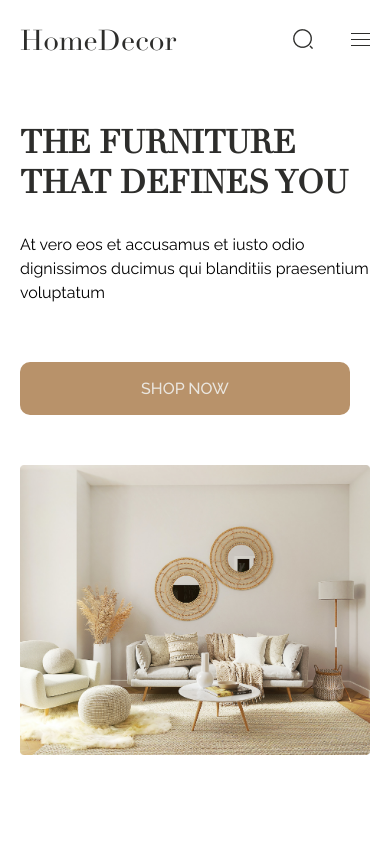
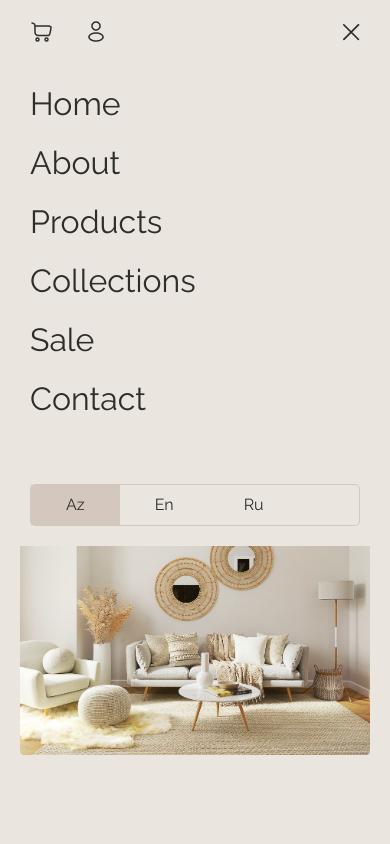
Before and after one commit to Murad268/firnuture, a plain HTML site: page index.html in a window 390 px wide. Both pictures are taken after a click on the element 360 px from the left and 48 px from the top of the page. Shown: the top 844 px of the page. Drawn offline with Linux system fonts and the light colour scheme; a web font is replaced by a local one.

Commit message:
navbarMenu

```diff
--- a/css/_home.scss
+++ b/css/_home.scss
@@ -87,7 +87,72 @@
    }
 
 }
-.navbar__wrapper {
+.navbar {
+   &__menu {
+      position: absolute;
+      top: 0;
+      left: -100%;
+      z-index: 100;
+      background: #EAE6DF;
+      padding-bottom: 80px;
+      transition: 0.4s all;
+      &__active {
+         left: 0;
+      }
+      &__exit {
+         cursor: pointer;
+      }
+      &__list {
+         margin-top: 46px;
+
+         li {
+            margin-bottom: 34px;
+            a {
+               font-style: normal;
+               font-weight: 400;
+               font-size: 32px;
+               line-height: 20px;
+               color: var(--black);
+               font-family: var(--text__front);
+
+            }
+         }
+      }
+      padding: 20px 30px;
+      width: 100%;
+      &__top {
+         display: flex;
+         align-items: center;
+         justify-content: space-between;
+         &__left {
+            display: flex;
+            align-items: center;
+            column-gap: 30px
+         }
+         &__lang {
+            display: flex;
+            width: 100%;
+            border: 1px solid #D4C8BE;
+            border-radius: 5px;
+            margin-top: 70px;
+            div {
+               font-style: normal;
+               font-weight: 400;
+               font-size: 16px;
+               line-height: 20px;
+               font-family: var(--text__front);
+               color: var(--black);
+               padding: 10px 35px;
+               cursor: pointer;
+            }
+            div.active {
+               background-color:#D4C8BE;
+
+            }
+         }
+      }
+   }
+   &__wrapper {
       ul{
          display: flex;
          column-gap: 70px;
@@ -102,6 +167,7 @@
                color: var(--black);
                font-family: var(--text__front);
                text-decoration: none;
+            }
          }
       }
    }
--- a/css/_root.scss
+++ b/css/_root.scss
@@ -11,7 +11,9 @@
 
 
 
-
+body {
+   background: #EAE6DF;
+}
 
 .main__subtitle {
    font-family: var(--text__front);
--- a/index.html
+++ b/index.html
@@ -12,6 +12,31 @@
    <title>Document</title>
 </head>
 <body>
+   <div class="navbar__menu">
+      <div class="navbar__menu__top">
+         <div class="navbar__menu__top__left">
+            <a href=""><img src="./assets/icons/header/Cart Large Minimalistic.svg" alt=""></a>
+            <a href=""><img src="./assets/icons/header/User Rounded.png" alt=""></a>
+         </div>
+         <div class="navbar__menu__header__top__right">
+            <img class="navbar__menu__exit" src="./assets/icons/header/Vector.png" alt="">
+         </div>
+
+      </div>
+      <ul class="navbar__menu__list">
+         <li><a href="">Home</a></li>
+         <li><a href="">About</a></li>
+         <li><a href="">Products</a></li>
+         <li><a href="">Collections</a></li>
+         <li><a href="">Sale</a></li>
+         <li><a href="">Contact</a></li>
+      </ul>
+      <div class="navbar__menu__top__lang">
+         <div class="active">Az</div>
+         <div>En</div>
+         <div>Ru</div>
+      </div>
+   </div>
    <header class="header">
       <div class="container">
          <div class="header__top">
@@ -145,5 +170,6 @@
          </div>
       </div>
    </footer>
+<script src="./scripts/script.js"></script>
 </body>
 </html>
--- /dev/null
+++ b/scripts/script.js
@@ -0,0 +1,19 @@
+function openMenu(triggerSelector, menuSelector, activeClass, closeTrigger) {
+   const trigger = document.querySelector(triggerSelector),
+         menu = document.querySelector(menuSelector),
+         close = document.querySelector(closeTrigger);
+
+   trigger.addEventListener('click', () => {
+      menu.classList.add(activeClass)
+   })
+
+   close.addEventListener('click', () => {
+      menu.classList.remove(activeClass)
+   })
+}
+
+
+
+document.addEventListener("DOMContentLoaded", () => {
+   openMenu(".header__hamburger", '.navbar__menu', 'navbar__menu__active', '.navbar__menu__exit');
+})
```
Also changed, not shown: assets/icons/header/Vector.png (added), css/main.min.css. Lines whose indentation alone changed are shown as unchanged.
